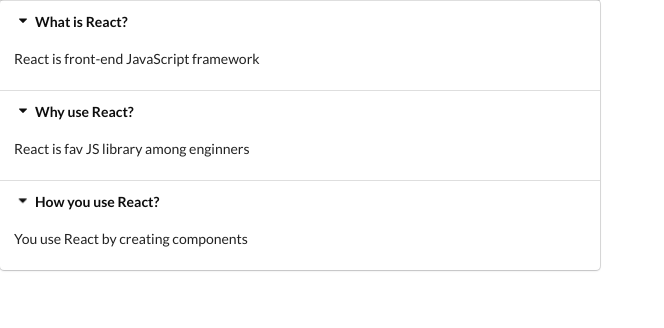
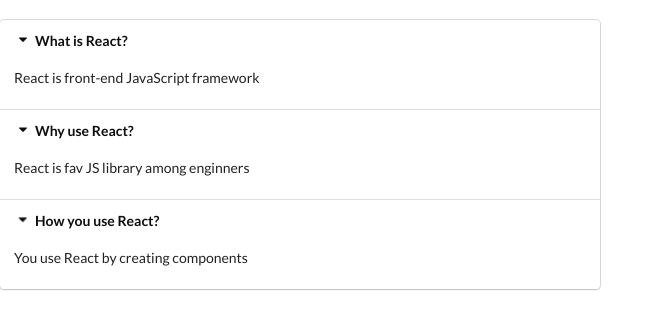
Before and after one commit to Hamza1001101/widgets, a React (Create React App) app: page / in a window 1280 px wide. Shown: the top 328 px of the page, without its empty margins (0-664 px from the left). Built offline with nearby package versions, Linux system fonts and the light colour scheme.

Commit message:
added some additional content

```diff
--- a/src/App.js
+++ b/src/App.js
@@ -18,6 +18,7 @@ const items = [
 const App = () => {
     return (
       <div>
+        <br />
         <Accordion items={items} />
       </div>
     );
--- a/src/components/Accordion.jsx
+++ b/src/components/Accordion.jsx
@@ -1,18 +1,24 @@
-
+import React from 'react'
 
 const Accordion = ({ items }) => {
 
-    const renderedItems = items.map((item) => {
+    const onTitleClick = index => {
+        console.log('Title clicked', index)
+    }
+
+    const renderedItems = items.map((item, index) => {
       return (
-        <div key={item.title}>
-          <div className="title active">
+        <React.Fragment key={item.title}>
+              <div className="title active"
+              onClick ={() => onTitleClick(index)}
+              >
             <i className="dropdown icon"></i>
             {item.title}
               </div>
               <div className="content active">
                   <p> {item.content} </p>
               </div>
-        </div>
+        </React.Fragment>
       );
     });
   return (
```
Also changed, not shown: 1 other file (tests, documents, lock files or other folders).
